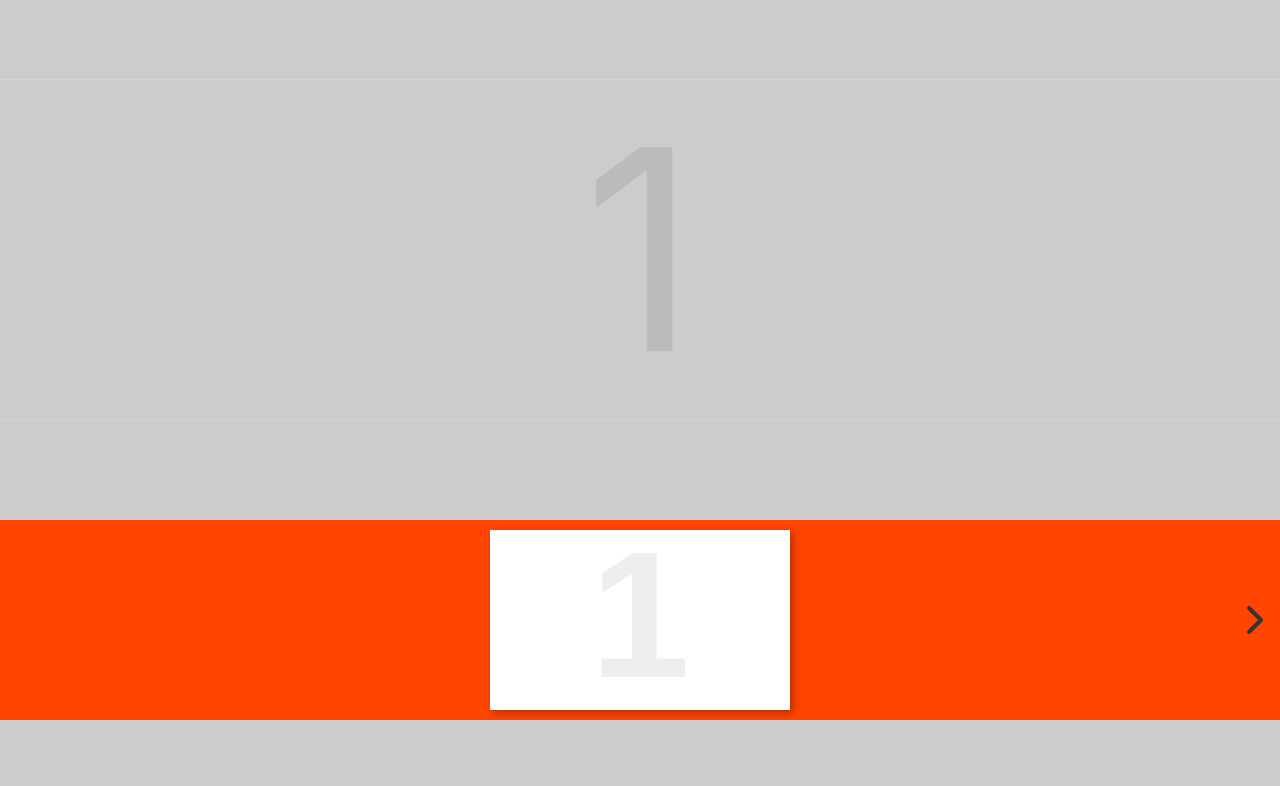
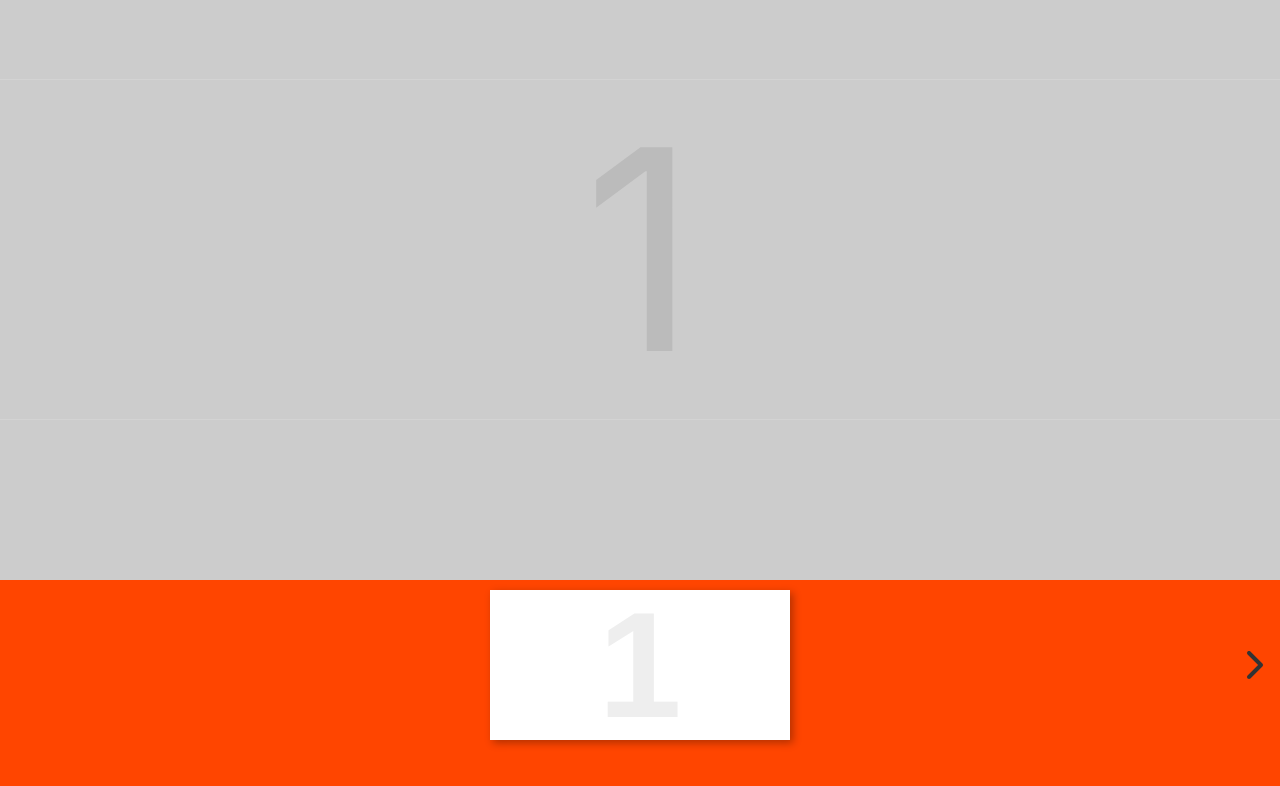
Before and after one commit to nicatspark/react-slider, a React (Create React App) app: page / in a window 1280 px wide. Shown: the top 786 px of the page. Built offline with nearby package versions, Linux system fonts and the light colour scheme.

Commit message:
Moved scrollbar to window bottom.

```diff
--- a/src/App.js
+++ b/src/App.js
@@ -1,9 +1,18 @@
 import React, { useRef, useState } from 'react';
-import styled from 'styled-components';
+import styled, { createGlobalStyle } from 'styled-components';
 import Slider from './components/Slider';
 
 const selectTransitionDelay = 800;
 let alreadyClicked = false;
+
+const GlobalStyle = createGlobalStyle`
+  .hidden {
+    display: none !important;
+  }
+  /* body {
+    color: ${props => (props.whiteColor ? 'white' : 'black')};
+  } */
+`;
 
 const Container = styled.div`
   height: 100vh;
@@ -13,10 +22,10 @@ const Container = styled.div`
   user-select: none;
   & > nav {
     position: absolute;
-    top: 65%;
+    bottom: 0;
     left: 0;
     right: 0;
-    height: 200px;
+    height: 220px;
   }
 `;
 
@@ -122,8 +131,11 @@ function App() {
         cards={cards}
         defaultCard="2"
         onCardClick={onCardClick}
+        cardHeight="150px"
+        cardSectionWidth="100vw"
       />
       <HighlightSelectAction ref={selectTransition} />
+      <GlobalStyle />
     </Container>
   );
 }
--- a/src/components/Slider.js
+++ b/src/components/Slider.js
@@ -1,8 +1,10 @@
 import React, { useRef } from 'react';
 import styled from 'styled-components';
 import { debounce } from 'lodash';
-// eslint-disable-next-line
-import feather, { chevronLeft } from '../../node_modules/feather-icons/dist/feather';
+import feather, {
+  // eslint-disable-next-line
+  chevronLeft,
+} from '../../node_modules/feather-icons/dist/feather';
 
 const ComponentWrapper = styled.nav`
   position: relative;
@@ -17,10 +19,12 @@ const CardsContainer = styled.div`
   overflow-x: overlay;
   overflow-y: hidden;
   height: 100%;
-  &::-webkit-scrollbar{
+  &::-webkit-scrollbar {
     height: 8px;
   }
-  &::-webkit-scrollbar-track {}
+  &::-webkit-scrollbar-track {
+    background-color: transparent;
+  }
   &::-webkit-scrollbar-thumb {
     background-color: darkgrey;
     border-radius: 4px;
@@ -28,7 +32,7 @@ const CardsContainer = styled.div`
 `;
 
 const CardSection = styled.section`
-  min-width: 100vw;
+  min-width: ${props => props.cardSectionWidth};
   height: 100%;
   scroll-snap-align: center;
   scroll-snap-stop: always;
@@ -37,28 +41,30 @@ const CardSection = styled.section`
 
 const CardDiv = styled.div`
   position: absolute;
-  top: 50%;
+  top: 10px;
   left: 50%;
-  transform: translate(-50%, -50%);
-  height: 180px;
+  transform: translateX(-50%);
+  height: ${props => props.cardHeight};
   width: 300px;
   background: #fff;
   box-shadow: 3px 3px 8px rgba(0, 0, 0, 0.3);
   text-align: center;
-  line-height: 170px;
-  font-size: 180px;
+  line-height: 150px;
+  font-size: 150px;
   font-weight: bold;
   color: #eee;
   cursor: pointer;
 `;
 
 const ChevronDiv = styled.div.attrs(props => ({
-  style: props.right ? {transform:'rotate(180deg)',left:'unset',right:'0'}: null,
+  style: props.right
+    ? { transform: 'rotate(180deg)', left: 'unset', right: '0' }
+    : null,
 }))`
   position: absolute;
-  top: 0;
+  top: 10px;
   left: 0;
-  height: 100%;
+  height: ${props => props.cardHeight};
   width: 50px;
   display: flex;
   justify-content: center;
@@ -68,7 +74,7 @@ const ChevronDiv = styled.div.attrs(props => ({
   &:hover {
     color: #000;
     svg {
-    transform: scale(2.3);
+      transform: scale(2.3);
     }
   }
   svg {
@@ -77,9 +83,14 @@ const ChevronDiv = styled.div.attrs(props => ({
   }
 `;
 
-
-
-function Slider({ cards, handleSelect, defaultCard, onCardClick }) {
+function Slider({
+  cards,
+  handleSelect,
+  defaultCard,
+  onCardClick,
+  cardHeight,
+  cardSectionWidth,
+}) {
   // const { isScrolled, setScrolled } = useState(false);
   // const getCard = index => {
   //   return cards[index];
@@ -108,20 +119,27 @@ function Slider({ cards, handleSelect, defaultCard, onCardClick }) {
     handleSelect(cards[selectedCardnr]);
 
     function isScrollBegining() {
-      document.querySelector('.chevron.left').style.display='none';
+      document.querySelector('.chevron.left').classList.add('hidden');
     }
     function isScrollEnd() {
-      document.querySelector('.chevron.left').style.display='none';
+      document
+        .querySelector('.chevron.right')
+        .classList.add('hidden');
     }
     function isScrollMiddle() {
-      document.querySelector('.chevron.left').style.display='flex';
+      document
+        .querySelector('.chevron.left')
+        .classList.remove('hidden');
+      document
+        .querySelector('.chevron.right')
+        .classList.remove('hidden');
     }
   }
 
   // Do when component starts up.
   React.useEffect(scrollStop, []);
   // Initiate React Feather icons.
-  React.useEffect(() => feather.replace(),[]);
+  React.useEffect(() => feather.replace(), []);
   // Store width of one section in preparation for a desktop view.
   React.useEffect(() => {
     setSectionWidth(cardEl.current.offsetWidth);
@@ -137,7 +155,7 @@ function Slider({ cards, handleSelect, defaultCard, onCardClick }) {
 
   const onDragStart = e => {
     console.log('Drag started.');
-  }
+  };
 
   return (
     <ComponentWrapper ref={componentWrapper}>
@@ -147,13 +165,34 @@ function Slider({ cards, handleSelect, defaultCard, onCardClick }) {
         onScroll={debounce(handleScroll, 200)}
       >
         {cards.map((cardItem, i) => (
-          <CardSection className="card-section" key={i} ref={cardEl} draggable='true' onDragStart={onDragStart}>
-            <CardDiv onClick={handleOnClick}>{cardItem.itemNr}</CardDiv>
+          <CardSection
+            className="card-section"
+            key={i}
+            ref={cardEl}
+            draggable="true"
+            onDragStart={onDragStart}
+            cardSectionWidth={cardSectionWidth}
+          >
+            <CardDiv onClick={handleOnClick} cardHeight={cardHeight}>
+              {cardItem.itemNr}
+            </CardDiv>
           </CardSection>
         ))}
       </CardsContainer>
-      <ChevronDiv left className="chevron left"><i data-feather="chevron-left"></i></ChevronDiv>
-      <ChevronDiv right className="chevron right"><i data-feather="chevron-left"></i></ChevronDiv>
+      <ChevronDiv
+        left
+        cardHeight={cardHeight}
+        className="chevron left"
+      >
+        <i data-feather="chevron-left"></i>
+      </ChevronDiv>
+      <ChevronDiv
+        right
+        cardHeight={cardHeight}
+        className="chevron right"
+      >
+        <i data-feather="chevron-left"></i>
+      </ChevronDiv>
     </ComponentWrapper>
   );
 }
```
